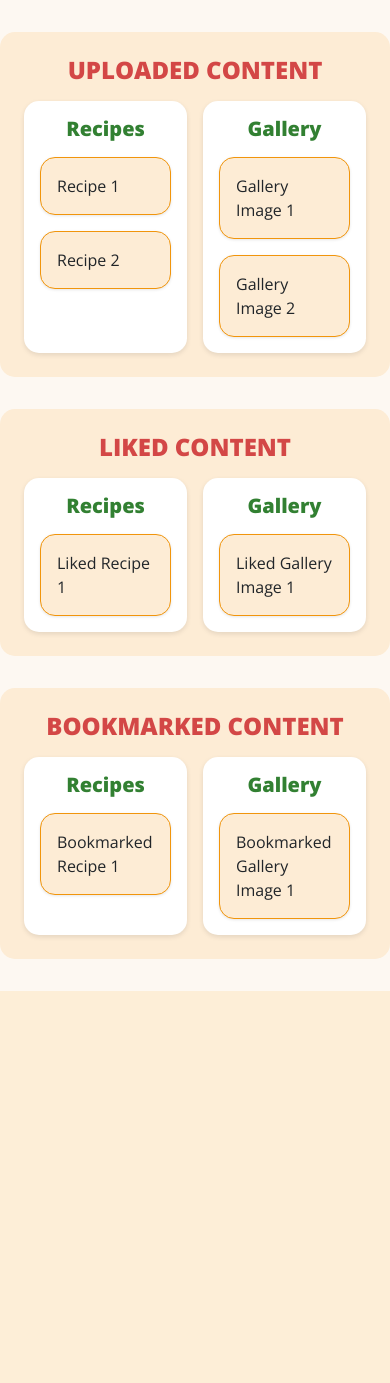
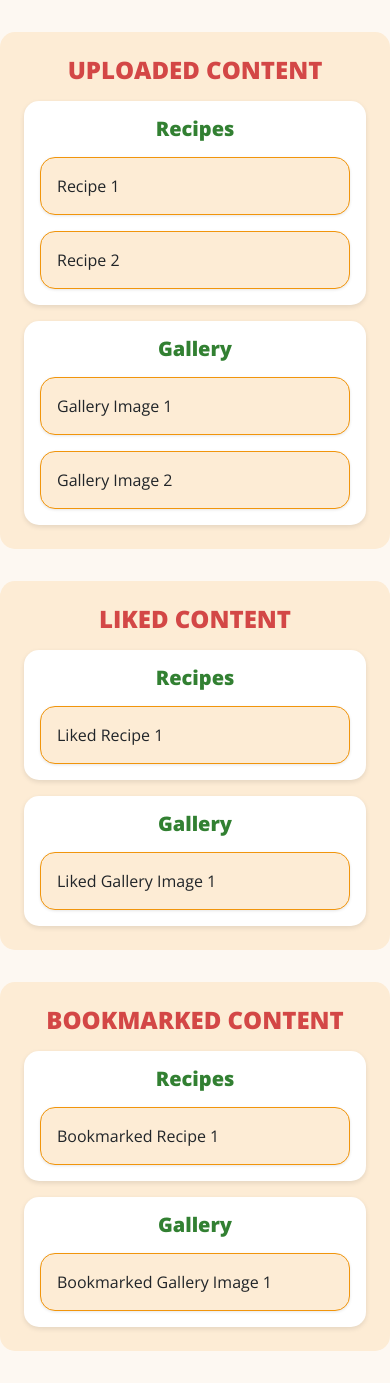
Before and after one commit to HexaStacks-org/TasteBuds, a PHP site: page /activityLog.php in a window 390 px wide. Shown: the part 170-1553 px from the top of the page. Before the commit the page ends 1161 px from the top, so only its background shows below. Run offline with PHP 8.4, Linux system fonts and the light colour scheme.

Commit message:
#49 Responsive

```diff
--- a/shared/assets/css/activityLog.css
+++ b/shared/assets/css/activityLog.css
@@ -51,16 +51,25 @@ body {
 
 .content-container {
     display: flex;
-    justify-content: space-between;
+    flex-wrap: wrap;
     gap: 1rem;
+    justify-content: center;
 }
 
 .category {
-    flex: 1;
+    flex: 1 1 calc(100% - 2rem);
+    max-width: calc(50% - 1rem);
     background-color: white;
     border-radius: var(--border-radius);
     padding: 1rem;
     box-shadow: 0 2px 5px rgba(0, 0, 0, 0.1);
+}
+
+@media (max-width: 768px) {
+    .category {
+        max-width: 100%;
+        flex: 1 1 100%;
+    }
 }
 
 .category h3 {
@@ -68,7 +77,7 @@ body {
     margin-bottom: 1rem;
     text-align: center;
     color: var(--clr-action);
-        font-weight: bold;
+    font-weight: bold;
 }
 
 .item-list {
@@ -101,13 +110,3 @@ body {
     flex: 1;
     text-align: left;
 }
-
-.item .btn-remove {
-    background-color: var(--clr-secondary);
-    color: white;
-    border: none;
-    padding: 0.5rem;
-    font-size: 0.85rem;
-    border-radius: 5px;
-    cursor: pointer;
-}
```
Also changed, not shown: activityLog.php (+4 -4 lines).
